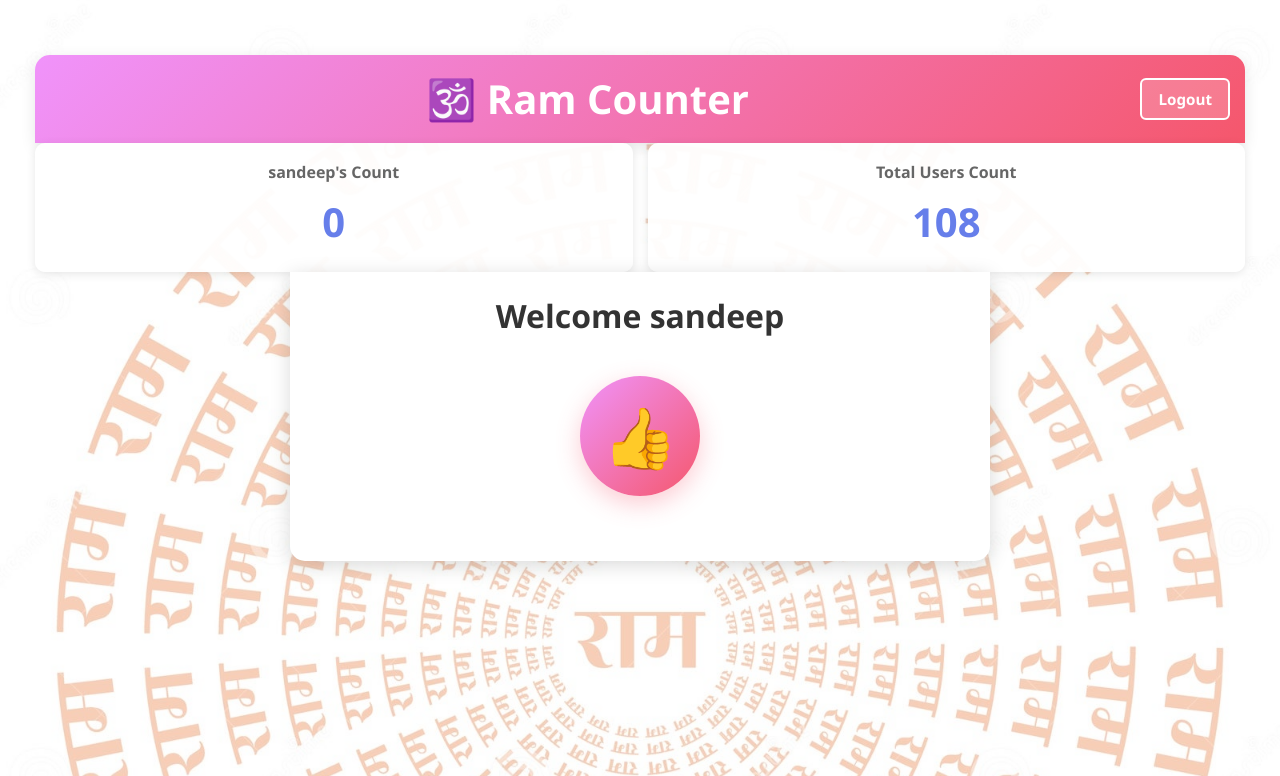
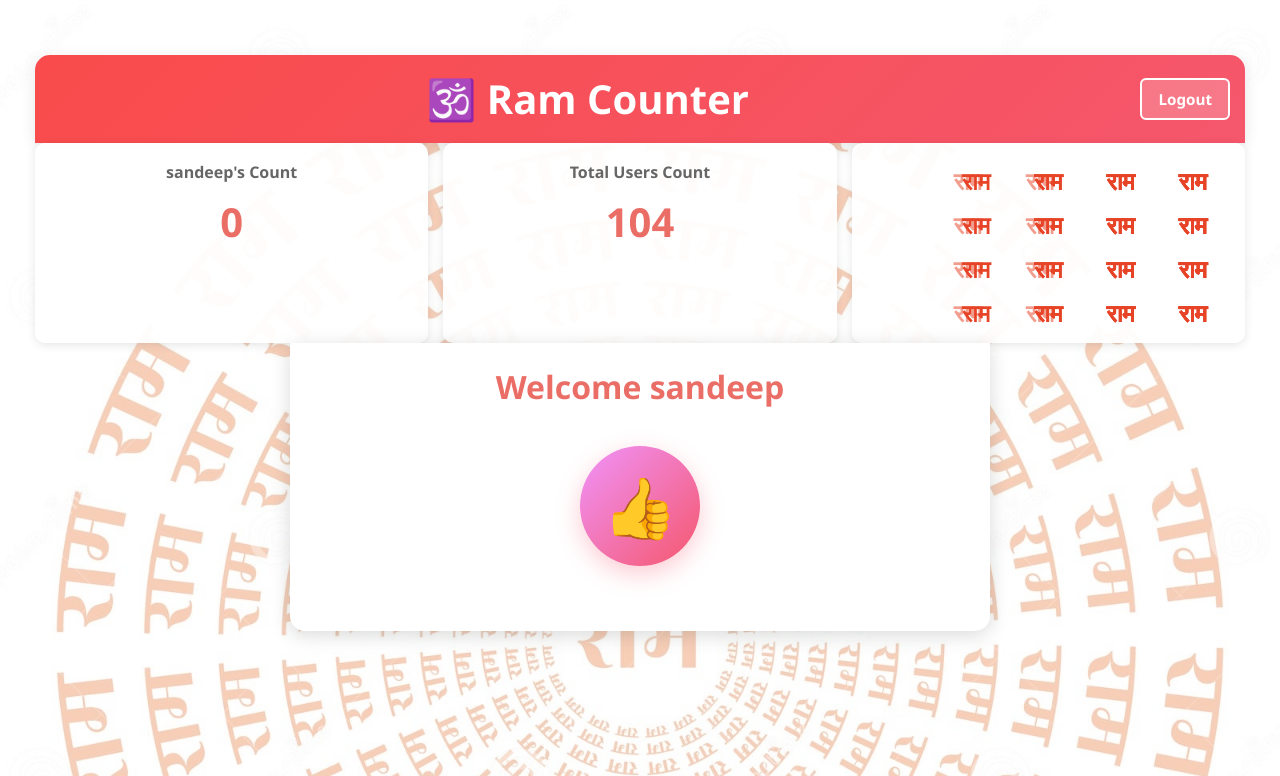
Before and after one commit to sandysvimmca-lgtm/ram-mantra, a PHP site: page /dashboard.php in a window 1280 px wide. Shown: the top 776 px of the page. Run offline with PHP 8.4, Linux system fonts and the light colour scheme; a user stored in the database is signed in; data comes from the database, SQL or seed files in the repository; a stand-in replaces the project's code that opens the database connection.

Commit message:
update the website

```diff
--- a/dashboard.php
+++ b/dashboard.php
@@ -24,10 +24,21 @@ $row = $stmt->fetch();
 $existingCount = $row ? $row["count"] : 0;
 
 // Total count of all users for today
-$stmtTotal = $pdo->prepare("SELECT SUM(`count`) as total FROM ram_counts");
-$stmtTotal->execute();
-$totalCount = $stmtTotal->fetchColumn();
-if (!$totalCount) $totalCount = 0;
+$stmtUserTotal = $pdo->prepare("
+    SELECT COALESCE(SUM(`count`), 0)
+    FROM ram_counts
+    WHERE user_id = ?
+");
+$stmtUserTotal->execute([$user_id]);
+$totalCount  = $stmtUserTotal->fetchColumn();
+
+
+
+// Total count of login users using join with user table
+$stmtLoginUserCount = $pdo->prepare("SELECT COUNT(DISTINCT u.id) as total FROM users u INNER JOIN ram_counts rc ON u.id = rc.user_id");
+$stmtLoginUserCount->execute();
+$loginUserCount = $stmtLoginUserCount->fetchColumn();
+if (!$loginUserCount) $loginUserCount = 0;
 ?>
 <!DOCTYPE html>
 <html lang="en">
@@ -69,7 +80,7 @@ if (!$totalCount) $totalCount = 0;
         }
 
         .header-section {
-            background: linear-gradient(135deg, #f093fb 0%, #f5576c 100%);
+            background: linear-gradient(135deg, #f94b4b 0%, #f5576c 100%);
             color: white;
             padding: 20px 15px;
             border-radius: 15px 15px 0 0;
@@ -115,7 +126,7 @@ if (!$totalCount) $totalCount = 0;
 
         .stats-grid {
             display: grid;
-            grid-template-columns: 1fr 1fr;
+            grid-template-columns: 1fr 1fr 1fr;
             gap: 15px;
             margin-bottom: 0;
         }
@@ -128,6 +139,19 @@ if (!$totalCount) $totalCount = 0;
             box-shadow: 0 2px 10px rgba(0, 0, 0, 0.1);
         }
 
+        .stat-card-grid {
+            background: rgba(255, 255, 255, 0.95);
+            padding: 20px;
+            border-radius: 10px;
+            box-shadow: 0 2px 10px rgba(0, 0, 0, 0.1);
+            display: grid;
+            grid-template-columns: repeat(5, 1fr);
+            gap: 8px;
+            height: 200px;
+            align-content: start;
+            overflow: hidden;
+        }
+
         .stat-card h6 {
             font-size: clamp(0.85rem, 2.5vw, 1rem);
             color: #666;
@@ -138,7 +162,7 @@ if (!$totalCount) $totalCount = 0;
         .stat-card .count-number {
             font-size: clamp(1.75rem, 6vw, 2.5rem);
             font-weight: 700;
-            color: #667eea;
+            color: #ea6d66;
         }
 
         .main-card {
@@ -157,6 +181,7 @@ if (!$totalCount) $totalCount = 0;
             margin-bottom: 30px;
             color: #333;
             font-weight: 600;
+            color:#ea6d66;
         }
 
         .form-section {
@@ -277,40 +302,36 @@ if (!$totalCount) $totalCount = 0;
             text-align: center;
         }
 
-        #nameList {
-            max-height: 300px;
-            overflow-y: auto;
-            margin-top: 20px;
-            padding: 0;
+        .flying-grid {
+            display: grid;
+            grid-template-columns: repeat(5, 1fr);
+            gap: 15px;
+            margin-top: 30px;
+            padding: 20px;
+            background: rgba(255, 255, 255, 0.5);
+            border-radius: 10px;
+            min-height: 200px;
         }
 
-        .list-group-item {
-            background: #f8f9fa;
-            border: 1px solid #e0e0e0;
-            padding: 12px 15px;
-            margin-bottom: 8px;
-            border-radius: 6px;
-            font-size: clamp(0.9rem, 2.5vw, 1rem);
-            animation: slideIn 0.3s ease;
+        @keyframes flyRightToLeft {
+            0% {
+                opacity: 1;
+                transform: translateX(100vw);
+            }
+            100% {
+                opacity: 0;
+                transform: translateX(-100vw);
+            }
         }
 
-        .list-group-item:last-child {
-            margin-bottom: 0;
-        }
-
-        .list-group-item:hover {
-            background: #e9ecef;
-        }
-
-        @keyframes slideIn {
-            from {
-                opacity: 0;
-                transform: translateX(-10px);
-            }
-            to {
-                opacity: 1;
-                transform: translateX(0);
-            }
+        .flying-ram-item {
+            font-size: 1.5rem;
+            font-weight: bold;
+            pointer-events: none;
+            animation: flyRightToLeft 12s linear forwards;
+            color: #e74427ff;
+            text-align: center;
+            white-space: nowrap;
         }
 
         @keyframes flyUp {
@@ -333,24 +354,6 @@ if (!$totalCount) $totalCount = 0;
             color: #e74427ff;
         }
 
-        #nameList::-webkit-scrollbar {
-            width: 6px;
-        }
-
-        #nameList::-webkit-scrollbar-track {
-            background: #f1f1f1;
-            border-radius: 10px;
-        }
-
-        #nameList::-webkit-scrollbar-thumb {
-            background: #667eea;
-            border-radius: 10px;
-        }
-
-        #nameList::-webkit-scrollbar-thumb:hover {
-            background: #764ba2;
-        }
-
         @media (max-width: 576px) {
             body {
                 padding: 10px;
@@ -368,6 +371,7 @@ if (!$totalCount) $totalCount = 0;
 
             .stats-grid {
                 gap: 10px;
+                grid-template-columns: 1fr 1fr;
             }
 
             .stat-card {
@@ -421,6 +425,7 @@ if (!$totalCount) $totalCount = 0;
                 <h6>Total Users Count</h6>
                 <div class="count-number" id="allCount"><?= htmlspecialchars($totalCount) ?></div>
             </div>
+            <div class="stat-card-grid" id="flyingGridContainer"></div>
         </div>
 
         <div class="main-card">
@@ -436,8 +441,6 @@ if (!$totalCount) $totalCount = 0;
             <div class="logout-section">
                 <a href="logout.php" class="btn btn-danger btn-logout">Logout</a>
             </div>
-
-            <ul id="nameList" class="list-group"></ul>
         </div>
     </div>
 
@@ -483,7 +486,6 @@ $(document).ready(function() {
                if(data.status === "success") {
                    $("#count").text(data.userCount);
                    $("#allCount").text(data.totalCount);
-                   $("#nameList").append('<li class="list-group-item">राम</li>');
                }
                $("#thumbBtn").prop("disabled", false);
            },
@@ -494,6 +496,39 @@ $(document).ready(function() {
        });
    }
 
+   // Function to create flying ram in grid
+   function createFlyingRamInGrid() {
+       const container = document.getElementById('flyingGridContainer');
+
+       // Create 5 flying ram elements for all 5 rows with closer spacing
+       for (let row = 0; row < 5; row++) {
+           for (let col = 0; col < 5; col++) {
+               const flyingElement = document.createElement('div');
+               flyingElement.classList.add('flying-ram-item');
+               flyingElement.textContent = 'राम';
+
+               // Position the element in a specific row and column
+               flyingElement.style.gridColumn = (col + 1);
+               flyingElement.style.gridRow = (row + 1);
+
+               // Spacing between items
+               flyingElement.style.animationDelay = (col * 1.5) + 's';
+
+               container.appendChild(flyingElement);
+
+               // Remove element after animation completes
+               setTimeout(() => {
+                   flyingElement.remove();
+               }, 12000 + (col * 1500));
+           }
+       }
+   }
+
+   // Start continuous flowing animation
+   setInterval(() => {
+       createFlyingRamInGrid();
+   }, 1500);
+
    // ✅ Handle thumb button click
    $("#thumbBtn").on("click", function(e) {
        e.preventDefault();
--- a/login.php
+++ b/login.php
@@ -27,6 +27,10 @@ if ($_SERVER["REQUEST_METHOD"] === "POST") {
 
             $_SESSION["user_id"] = $user["id"];
             $_SESSION["username"] = $user["username"];
+
+            // ✅ Log user login activity
+            $stmtLog = $pdo->prepare("INSERT INTO ram_activity_log (user_id, created_at) VALUES (?, NOW())");
+            $stmtLog->execute([$user["id"]]);
 
             // ✅ Login ke baad naya CSRF token generate karo
             $_SESSION["csrf_token"] = bin2hex(random_bytes(32));
```
